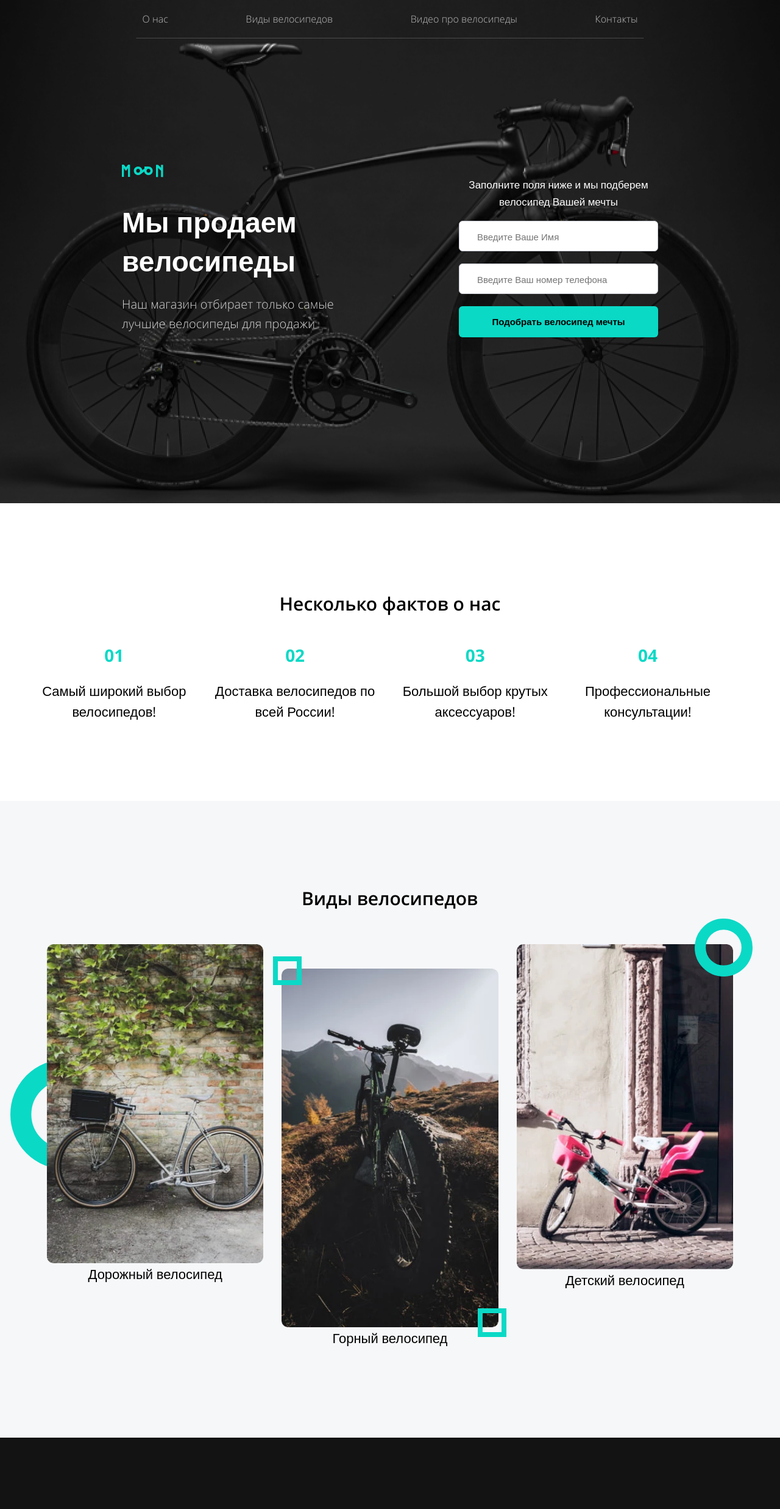
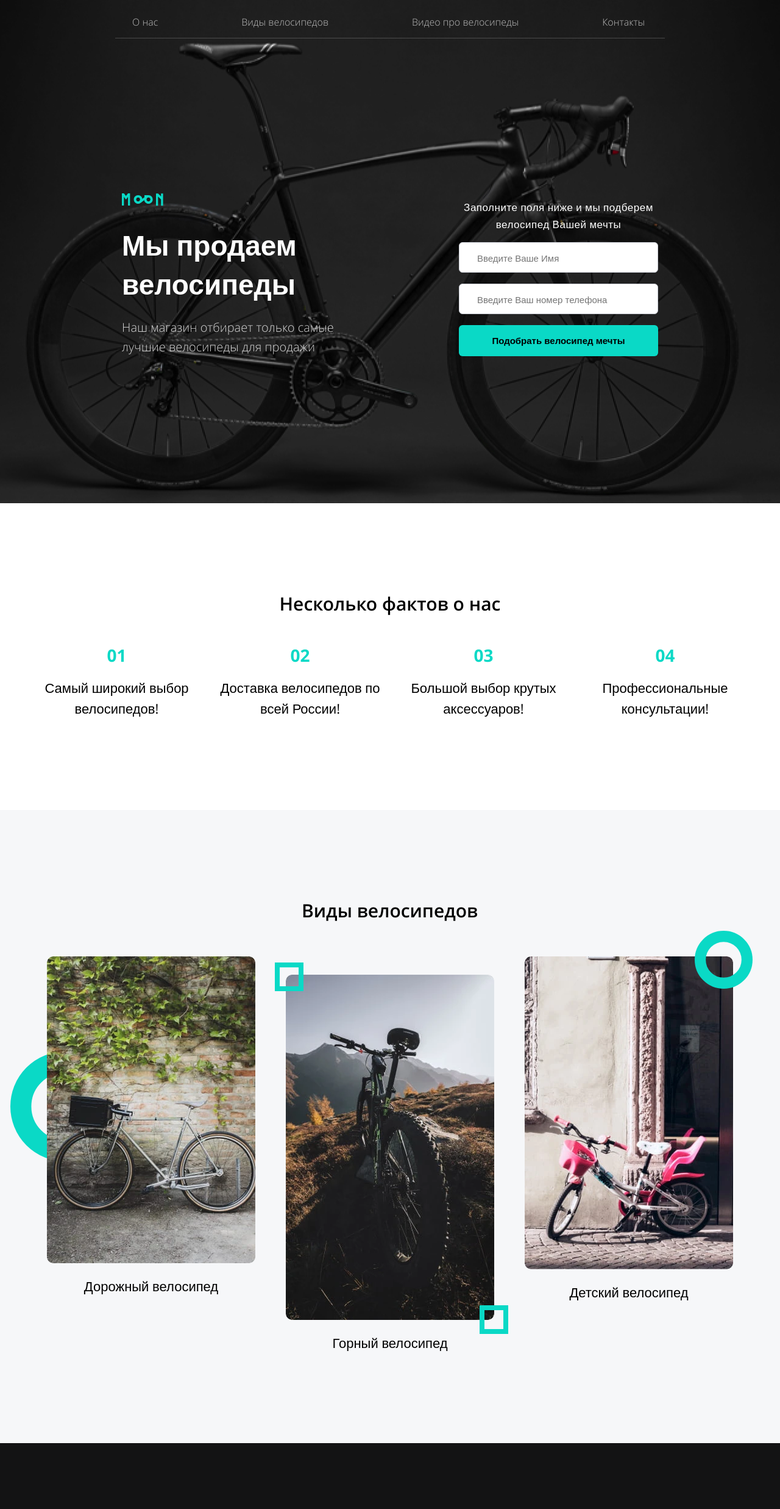
Before and after one commit to dliferova/bikes-shop-landing, a website: page source/index.html in a window 1280 px wide. Shown: the top 2474 px of the page at 61% size. Drawn offline with nearby package versions, Linux system fonts and the light colour scheme; files that its build step writes are made by us from their sources; files whose address does not match are found by name.

Commit message:
Правки PP для десктопной версии.

```diff
--- a/source/sass/blocks/contacts-mail.scss
+++ b/source/sass/blocks/contacts-mail.scss
@@ -1,3 +1,7 @@
+.contacts-mail {
+  margin: 0 74px 0 0
+};
+
 .contacts-mail a::before {
   content: '';
   width: 26px;
--- a/source/sass/blocks/contacts.scss
+++ b/source/sass/blocks/contacts.scss
@@ -1,9 +1,9 @@
 .contacts__wrapper {
   display: flex;
   flex-direction: row;
-  justify-content: space-between;
+  justify-content: flex-start;
   align-items: center;
-  max-width: 558px;
+  max-width: 582px;
   margin: 0 auto;
 
   @media (max-width: $mobile-width-only) {
@@ -16,7 +16,7 @@
   color: rgba($ordinary-black, 0.5);
   font-size: 16px;
   line-height: 24px;
-  padding: 20px 10px;
+  padding: 17px 10px;
   display: flex;
   align-items: center;
 
--- a/source/sass/blocks/facts.scss
+++ b/source/sass/blocks/facts.scss
@@ -49,6 +49,10 @@
   counter-increment: list-counter;
   margin: 0 38px 0 0;
 
+  &:last-child {
+    margin: 0;
+  }
+
   @media (max-width: $tablet-width-max) {
     margin: 0;
   }
@@ -74,5 +78,5 @@
   text-align: center;
   color: #0ad9c6;
   border-radius: 4px;
-  margin-bottom: 22px;
+  margin: 0 0 17px 0;
 }
--- a/source/sass/blocks/form-field.scss
+++ b/source/sass/blocks/form-field.scss
@@ -9,7 +9,7 @@
   border: 1px solid $input-grey;
   background-color: $ordinary-white;
   padding: 14px 20px 10px 29px;
-  margin: 0 0 20px 0;
+  margin: 0 0 18px 0;
 
   @media (min-width: $desktop-width-min) {
     &:hover {
--- a/source/sass/blocks/form.scss
+++ b/source/sass/blocks/form.scss
@@ -1,6 +1,7 @@
 .form__wrapper {
   display: flex;
   flex-direction: column;
+  padding: 10px 0 0 0;
 
   @media (max-width: $tablet-width-max) {
     align-items: center;
@@ -10,8 +11,11 @@
 .form p {
   font-size: 17px;
   line-height: 28px;
+  letter-spacing: 0.5px;
   color: $ordinary-white;
   text-align: center;
+  margin: 0 0 15px 0;
+
 
   @media (max-width: $tablet-width-max) {
     color: $ordinary-black;
--- a/source/sass/blocks/gallery.scss
+++ b/source/sass/blocks/gallery.scss
@@ -19,8 +19,8 @@
 
   display: grid;
   grid-template-columns: repeat(3, 1fr);
-  column-gap: 30px;
-  grid-template-rows: 40px max-content;
+  column-gap: 50px;
+  grid-template-rows: 30px max-content;
 
   @media (max-width: $tablet-width-max) {
     max-width: 596px;
@@ -83,6 +83,7 @@
 
 .gallery__item-figcaption {
   text-align: center;
+  padding: 20px 0 0 0;
 }
 
 .gallery__item-figcaption a {
@@ -110,7 +111,7 @@
   z-index: -1;
 
   @media (min-width: $desktop-width-min) {
-    top: 50%;
+    top: 44%;
     transform: translateY(-50%);
     left: -60px;
   }
@@ -132,7 +133,7 @@
   background-repeat: no-repeat;
   position: absolute;
   top: -20px;
-  left: -14px;
+  left: -18px;
   z-index: 20;
 }
 
@@ -144,8 +145,8 @@
   background-image: url("/img/decorative-elements/rectangle-7.svg");
   background-repeat: no-repeat;
   position: absolute;
-  bottom: 20px;
-  right: -13px;
+  bottom: 33px;
+  right: -23px;
   z-index: 20;
 }
 
--- a/source/sass/blocks/intro.scss
+++ b/source/sass/blocks/intro.scss
@@ -7,12 +7,12 @@
 .intro__container {
   @media (min-width: $desktop-width-min) {
     display: grid;
-    align-items: center;
     grid-template-columns: 1fr 327px;
     column-gap: 150px;
     min-height: 825px;
     max-width: 880px;
     margin: 0 auto;
+    padding: 316px 0 221px 0;
   }
 
   @media (max-width: $tablet-width-max) {
@@ -50,7 +50,7 @@
 }
 
 .intro__content-logo-wrapper {
-  margin: 0 0 30px 0;
+  margin: 0 0 21px 0;
 
   @media (max-width: $tablet-width-max) {
     position: absolute;
--- a/source/sass/blocks/navigation.scss
+++ b/source/sass/blocks/navigation.scss
@@ -1,9 +1,9 @@
 .navigation__list {
   @include resetting-styles-list;
-  width: 833px;
+  width: 874px;
   display: flex;
   flex-direction: row;
-  justify-content: space-between;
+  justify-content: flex-start;
   flex-wrap: wrap;
 
   @media (max-width: $tablet-width-max) {
--- a/source/sass/blocks/page-footer.scss
+++ b/source/sass/blocks/page-footer.scss
@@ -1,6 +1,6 @@
 .page-footer__wrapper {
   max-width: 997px;
-  padding: 0 20px 90px;
+  padding: 130px 20px 90px;
   margin: 0 auto ;
 
   @media (max-width: $tablet-width-max) {
--- a/source/sass/blocks/page-header.scss
+++ b/source/sass/blocks/page-header.scss
@@ -31,5 +31,6 @@
     min-height: 62px;
     display: flex;
     align-items: center;
+    padding: 10px 10px 0 18px;
   }
 }
--- a/source/sass/blocks/page-main.scss
+++ b/source/sass/blocks/page-main.scss
@@ -13,7 +13,7 @@
 }
 
 .page-main__facts {
-  padding: 150px 20px 130px;
+  padding: 150px 20px 150px;
 
   @media (max-width: $tablet-width-max) {
     padding: 70px 20px 70px;
@@ -22,7 +22,7 @@
 
 .page-main__gallery {
   background-color: $background-grey;
-  padding: 145px 0;
+  padding: 150px 0 146px 0;
 
   @media (max-width: $tablet-width-max) {
     padding: 50px 20px 70px;
--- a/source/sass/blocks/site-navigation.scss
+++ b/source/sass/blocks/site-navigation.scss
@@ -10,6 +10,11 @@
 
 .site-navigation__item {
   display: block;
+  margin: 0 117px 0 0;
+
+  &:last-child {
+    margin: 0;
+  }
 
   @media (max-width: $tablet-width-max) {
     margin: 0 0 30px 0;
--- a/source/sass/global/global.scss
+++ b/source/sass/global/global.scss
@@ -23,7 +23,6 @@ html {
 
 img {
   max-width: 100%;
-  height: auto;
 }
 
 a {
```
Also changed, not shown: source/index.html (+1 -1 lines), build/css/style.min.css, build/index.html, 1 other file.
